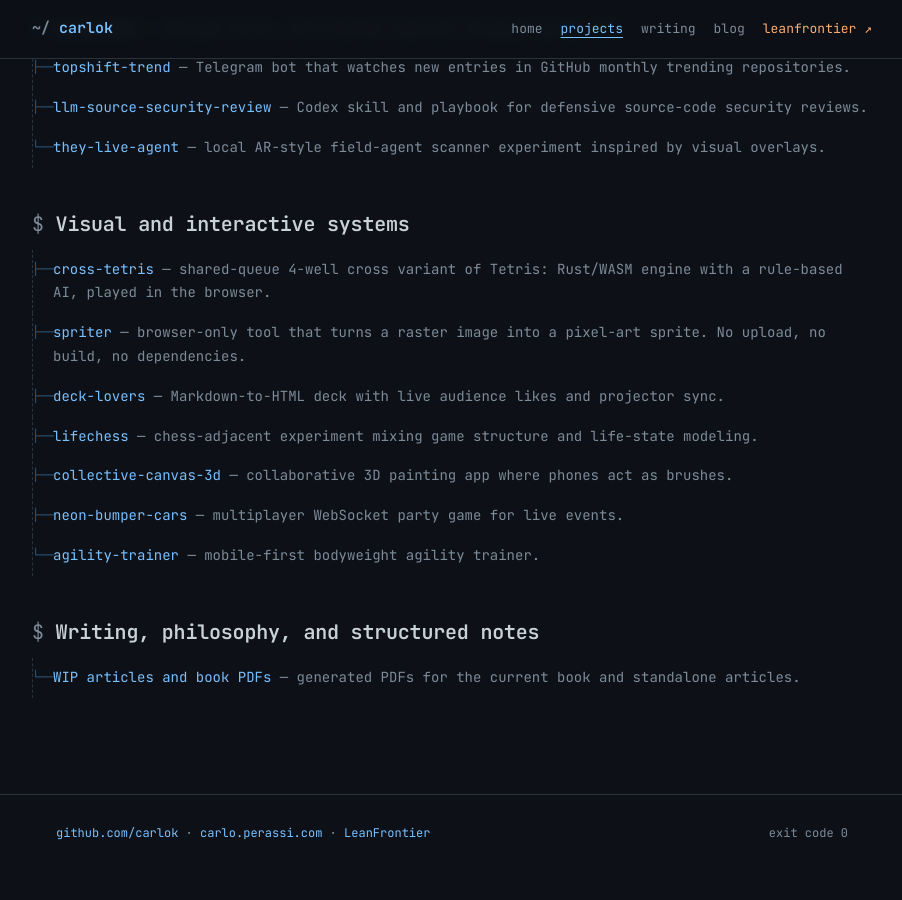
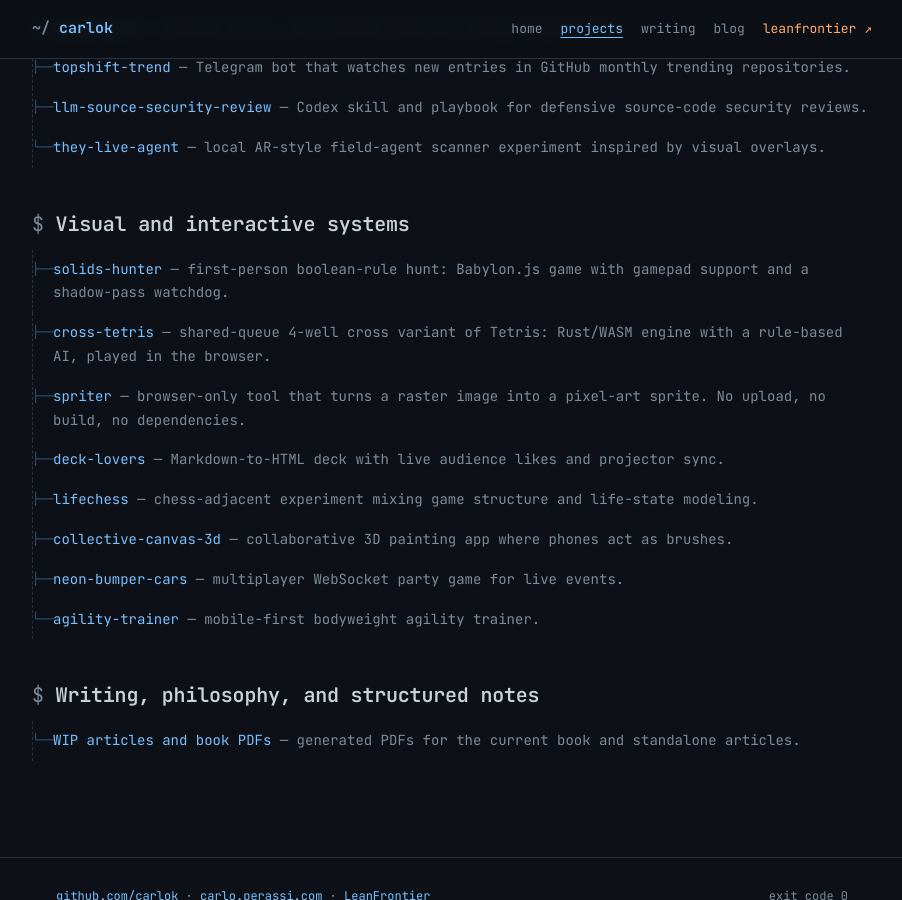
Before and after one commit to carlok/carlok.github.io, a Jekyll site: the page built from projects.md, in a window 1280 px wide and 900 px high, scrolled down 1463 px. Shown: the whole window, without its empty margins (188-1090 px from the left). Built offline with Jekyll 4.4.1, drawn with Linux system fonts in a browser that asks for light colours.

Commit message:
projects: add solids-hunter (was missing from the curated page)

```diff
--- a/projects.md
+++ b/projects.md
@@ -54,6 +54,7 @@ permalink: /projects/
 
 ## Visual and interactive systems
 
+- [solids-hunter](https://github.com/carlok/solids-hunter) — first-person boolean-rule hunt: Babylon.js game with gamepad support and a shadow-pass watchdog.
 - [cross-tetris](https://github.com/carlok/cross-tetris) — shared-queue 4-well cross variant of Tetris: Rust/WASM engine with a rule-based AI, played in the browser.
 - [spriter](https://github.com/carlok/spriter) — browser-only tool that turns a raster image into a pixel-art sprite. No upload, no build, no dependencies.
 - [deck-lovers](https://github.com/carlok/deck-lovers) — Markdown-to-HTML deck with live audience likes and projector sync.
```
